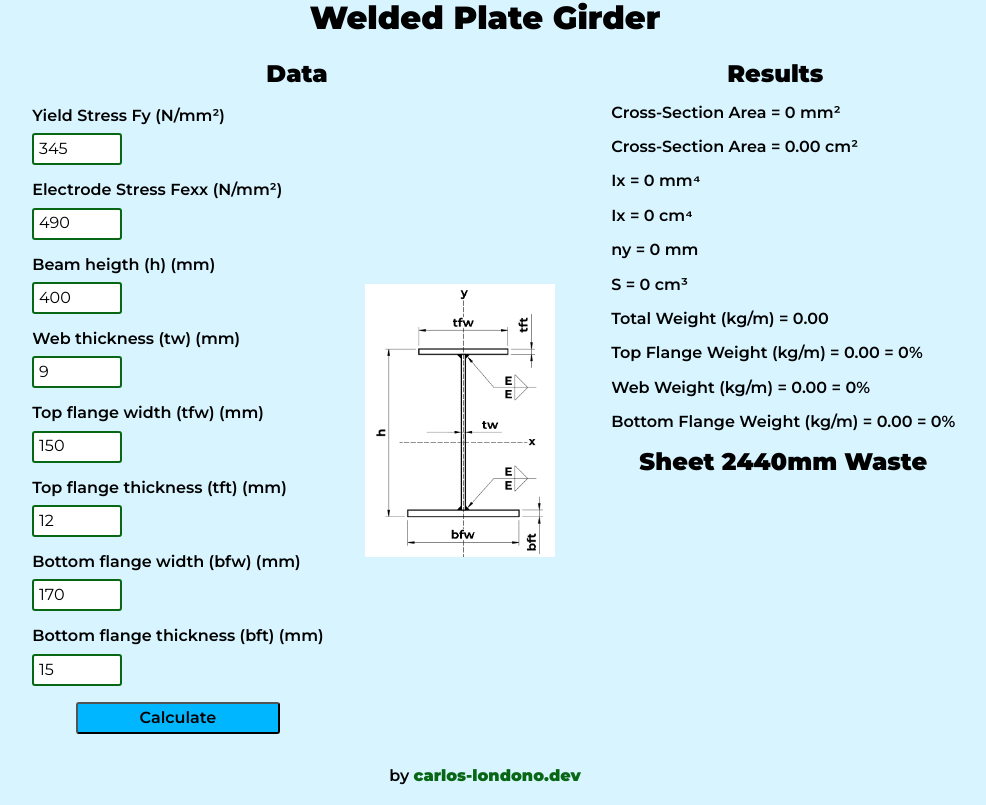
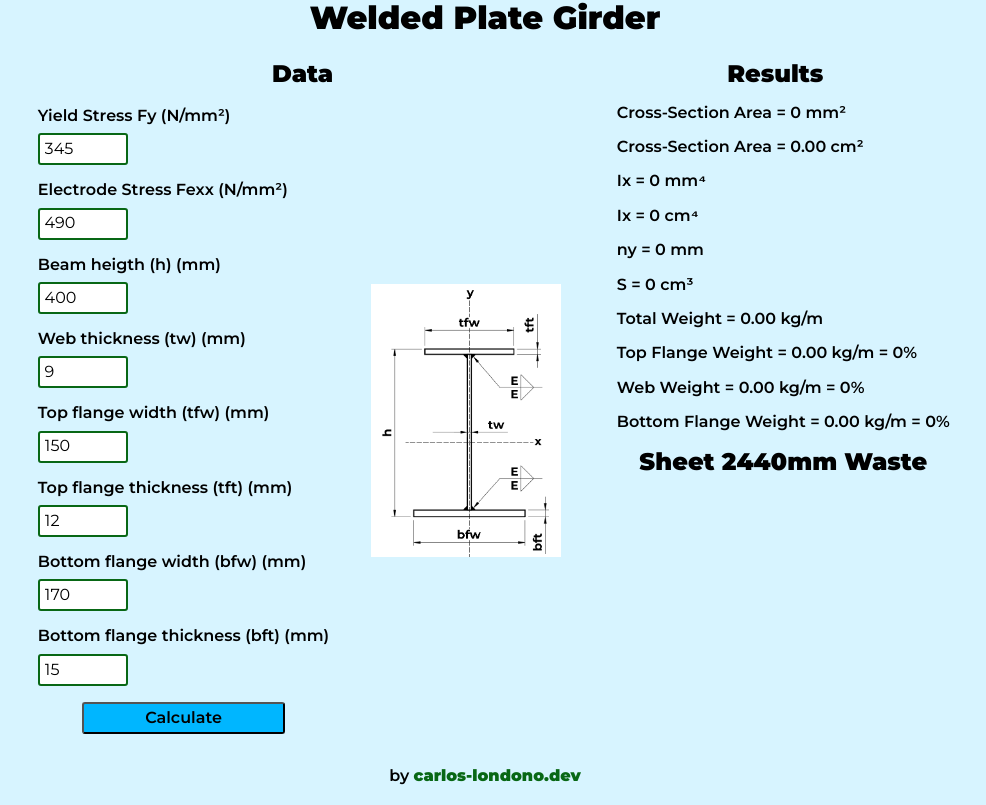
Before and after one commit to ClondonoM/react-css-welded-beam, a React (Vite) app: page / in a window 1280 px wide. Shown: the part 1305-2110 px from the top of the page, without its empty margins (155-1141 px from the left). Built offline with nearby package versions, Linux system fonts and the light colour scheme.

Commit message:
fixing results format

```diff
--- a/src/components/beamResults/BeamIResults.jsx
+++ b/src/components/beamResults/BeamIResults.jsx
@@ -35,9 +35,9 @@ const BeamIResults = ({ beamIProperties }) => {
         {topF ? <p>ny = {n.toFixed(0)} mm</p> : <p>ny = 0 mm</p>}
         {topF ? <p>Sx = {(s / 1000).toFixed(0)} cm³</p> : <p>S = 0 cm³</p>}
 
-        <p>Total Weight (kg/m) = {totalWeight}</p>
+        <p>Total Weight = {totalWeight} kg/m</p>
         <p>
-          Top Flange Weight (kg/m) = {topFWeight}
+          Top Flange Weight = {topFWeight} kg/m
           {' = '}
           {topF === undefined
             ? 0
@@ -45,13 +45,13 @@ const BeamIResults = ({ beamIProperties }) => {
           %
         </p>
         <p>
-          Web Weight (kg/m) = {webWeight}
+          Web Weight = {webWeight} kg/m
           {' = '}
           {web === undefined ? 0 : ((webWeight / totalWeight) * 100).toFixed(2)}
           %{' '}
         </p>
         <p>
-          Bottom Flange Weight (kg/m) = {botFWeight}
+          Bottom Flange Weight = {botFWeight} kg/m
           {' = '}
           {botF === undefined
             ? 0
```
